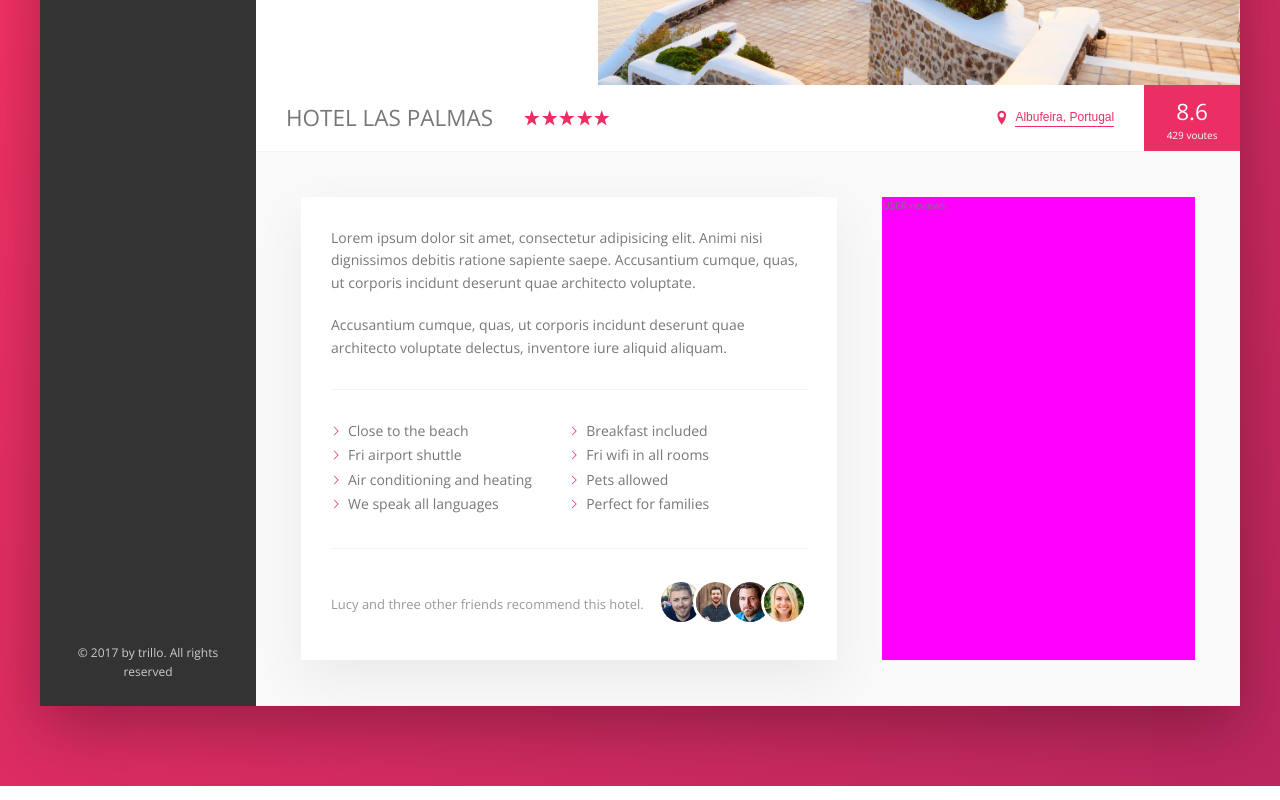
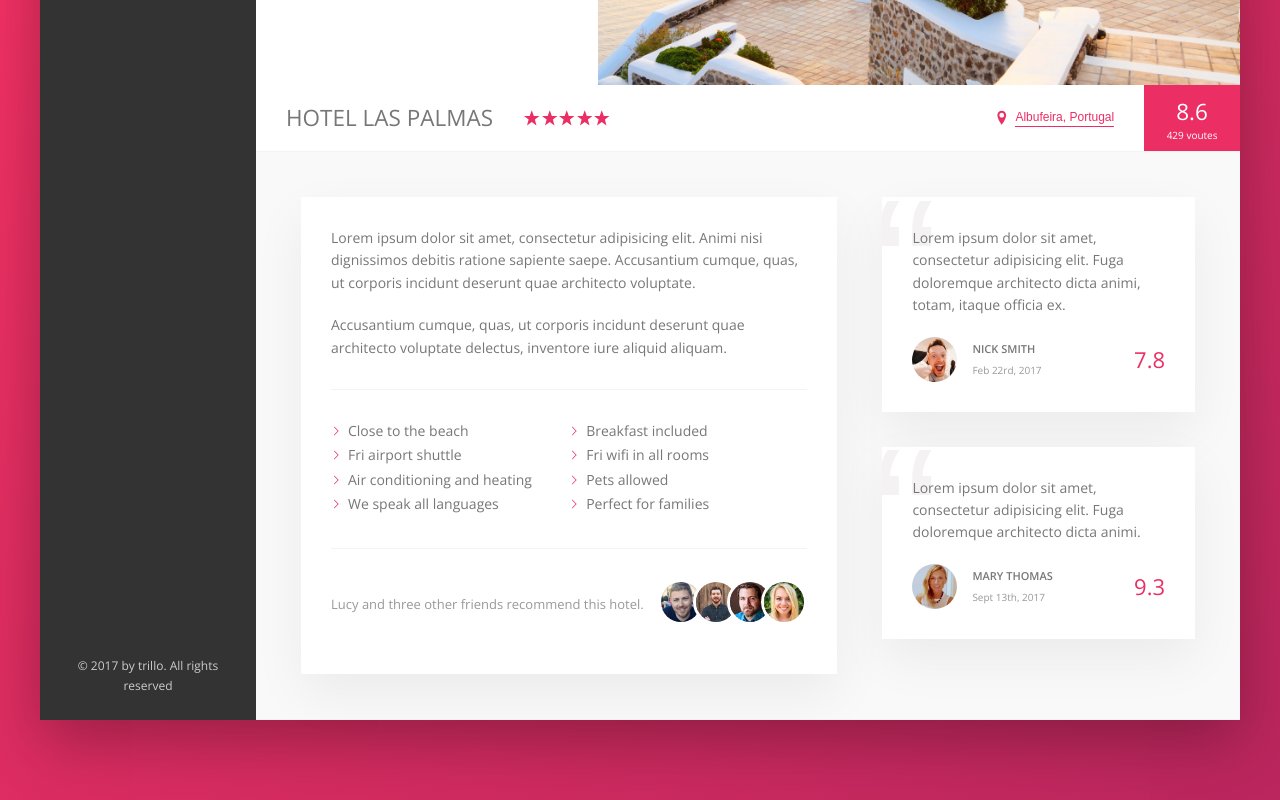
Before and after one commit to fairyspirit/trillo-trainflex, a website: page index.html in a window 1280 px wide. Shown: the part 450-1250 px from the top of the page. Drawn offline with nearby package versions, Linux system fonts and the light colour scheme.

Commit message:
reviews boxes

```diff
--- a/index.html
+++ b/index.html
@@ -174,7 +174,33 @@
 											</div>
 
 											<div class="user-reviews">
-USER-reviews
+												<figure class="review">
+													<blockquote class="review__text">
+															Lorem ipsum dolor sit amet, consectetur adipisicing elit. Fuga doloremque architecto dicta animi, totam, itaque officia ex.
+													</blockquote>
+													<figcaption class="review__user">
+														<img src="img/user-1.jpg" alt="User 1" class="review__photo">
+														<div class="review__user-box">
+															<p class="review__user-name">Nick Smith</p>
+															<p class="review__user-data">Feb 22rd, 2017</p>
+														</div>
+														<div class="review__rating">7.8</div>
+													</figcaption>
+												</figure>
+
+												<figure class="review">
+														<blockquote class="review__text">
+																Lorem ipsum dolor sit amet, consectetur adipisicing elit. Fuga doloremque architecto dicta animi.
+														</blockquote>
+														<figcaption class="review__user">
+															<img src="img/user-2.jpg" alt="User 2" class="review__photo">
+															<div class="review__user-box">
+																<p class="review__user-name">Mary Thomas</p>
+																<p class="review__user-data">Sept 13th, 2017</p>
+															</div>
+															<div class="review__rating">9.3</div>
+														</figcaption>
+													</figure>
 											</div>
 										</div>
                 </main>
--- a/sass/_components.scss
+++ b/sass/_components.scss
@@ -367,3 +367,68 @@
 		}
 	}
 }
+
+//////////////////////////////////
+//REVIEWS
+.review {
+	background-color: #fff;
+	box-shadow: var(--shadow-light);
+	padding: 3rem;
+	margin-bottom: 3.5rem;
+	position: relative;
+	overflow: hidden;
+
+	&__text {
+		margin-bottom: 2rem;
+		position: relative;
+		z-index: 10;
+	}
+
+	&__user {
+		display: flex;
+		align-items: center;
+	}
+
+	&__photo {
+		margin-right: 1.5rem;
+		height: 4.5rem;
+		width: 4.5rem;
+		border-radius: 50%;
+	}
+
+	&__user-box {
+		margin-right: auto;
+	}
+
+	&__user-name {
+		font-size: 1.1rem;
+		text-transform: uppercase;
+		font-weight: 600;
+		margin-bottom: .4rem;
+
+	}
+
+	&__user-data {
+		font-size: 1rem;
+		color: var(--color-grey-dark-3);
+	}
+
+	&__rating {
+		font-size: 2.2rem;
+		font-weight: 300;
+		color: var(--color-primary);
+
+	}
+
+	&::before {
+		content: "\201C";
+		position: absolute;
+		top: -2.75rem;
+		left: -1rem;
+		line-height: 1;
+		font-size: 20rem;
+		color: var(--color-grey-light-2);
+		font-family: sans-serif;
+		z-index: 1;
+	}
+}
--- a/sass/_layout.scss
+++ b/sass/_layout.scss
@@ -37,6 +37,7 @@
 
 
 .detail {
+	font-size: 1.4rem;
 	display: flex;
 	padding: 4.5rem;
 	background-color: var(--color-grey-light-1);
@@ -44,7 +45,6 @@
 }
 
 .description {
-	font-size: 1.4rem;
 	background-color: #fff;
 	box-shadow: var(--shadow-light);
 	padding: 3rem;
@@ -53,6 +53,5 @@
 }
 
 .user-reviews {
-	background-color: fuchsia;
 	flex: 1;
 }
```
Also changed, not shown: css/style.css.
